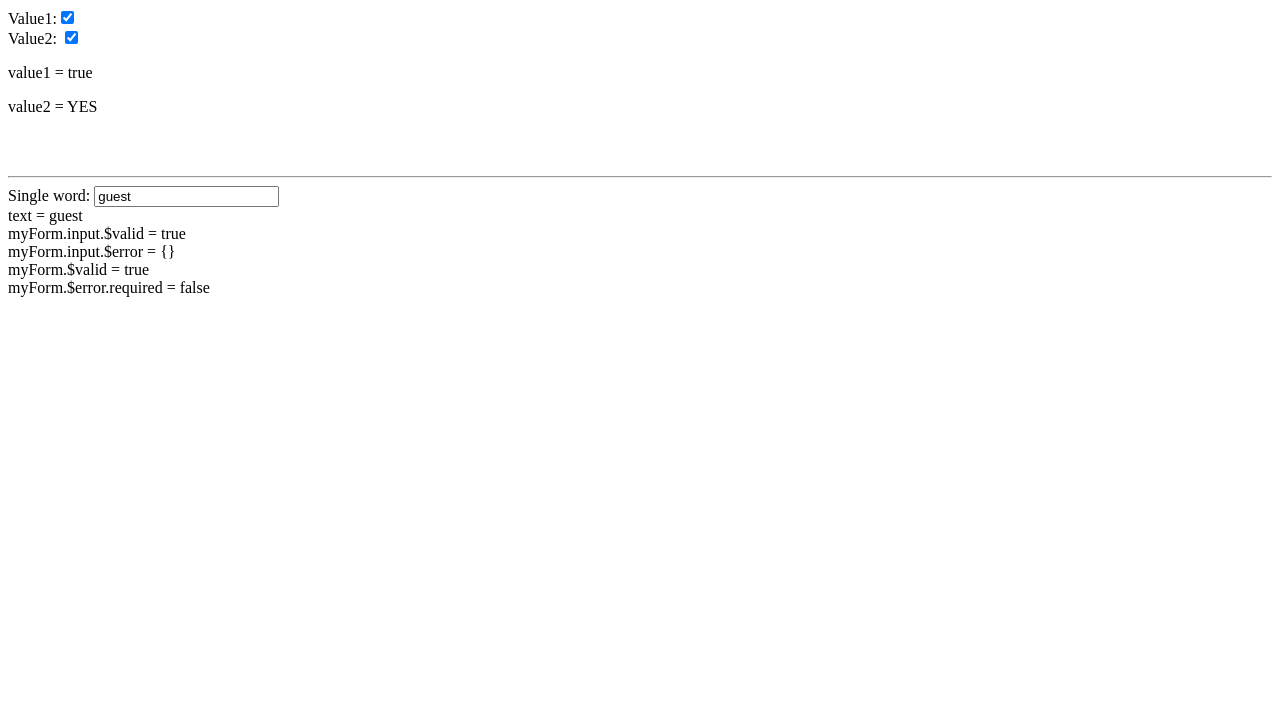
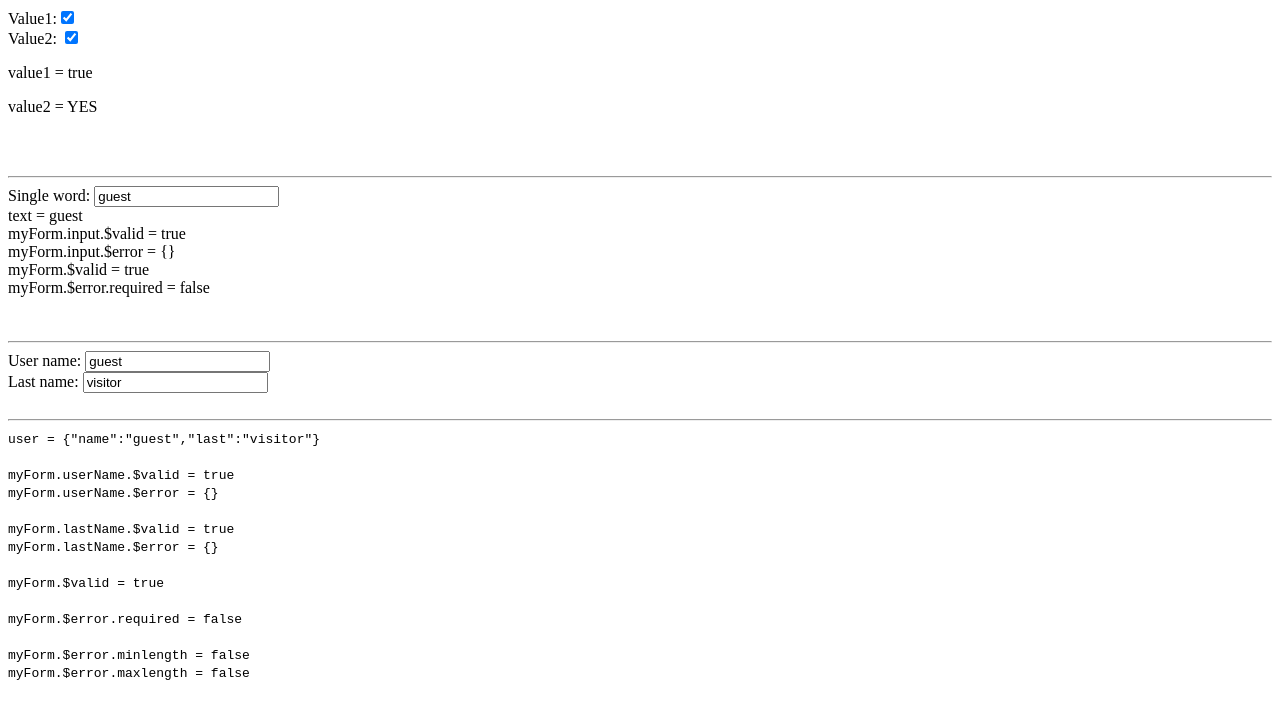
Before and after one commit to zbw322092/OfficalDocs, a plain HTML site: page ngModel and input/index.html in a window 1280 px wide. Drawn offline with Linux system fonts and the light colour scheme.

Commit message:
input ngModel

```diff
--- a/ngModel and input/index.html
+++ b/ngModel and input/index.html
@@ -22,7 +22,7 @@
   <hr>
 
   <!-- example 2  ngModel text -->
-  <form name="myForm" ng-controller="ExampleController">
+  <form name="myForm" ng-controller="InputTextController">
     <span>Single word:</span>
       <input name="input" type="text" ng-model="example.text" ng-pattern="example.word" required
       ng-trim="false"><br>
@@ -36,6 +36,51 @@
     <span>myForm.$valid = </span><span>true</span><br>
     <span>myForm.$error.required = </span><span>false</span>
   </form>
+  <br>
+  <br>
+  <hr>
+
+  <!-- HTML input element control. When used together with ngModel, it provides data-binding,
+  input state control, and validation. Input control follows HTML input types and poyfills the
+  HTML5 validation behavior for older browsers. -->
+  <div ng-controller="InputController">
+    <form name="inputForm">
+      <label>
+        User name:
+          <input type="text" name="userName" ng-model="inputExample.name" required>
+      </label>
+      <div>
+        <span ng-show="inputForm.userName.$error.required">Reuqired!</span>
+      </div>
+      <label>
+        Last name:
+          <input type="text" name="lastName" ng-model="inputExample.last"
+          ng-minlength="3" ng-maxlength="10">
+      </label>
+      <div>
+        <span ng-show="inputForm.lastName.$error.minlength">Too short!</span>
+        <span ng-show="inputForm.lastName.$error.maxlength">Too long!</span>
+      </div>
+    </form>
+    <br>
+    <hr>
+    <code>user = {{ inputExample }}</code><br><br>
+
+    <code>myForm.userName.$valid = {{ inputForm.userName.$valid }}</code><br>
+    <code>myForm.userName.$error = {{ inputForm.userName.$error }}</code><br><br>
+
+    <code>myForm.lastName.$valid = {{ inputForm.lastName.$valid }}</code><br>
+    <code>myForm.lastName.$error = {{ inputForm.lastName.$error }}</code><br><br>
+
+    <code>myForm.$valid = {{ inputForm.$valid }}</code><br><br>
+
+    <code>myForm.$error.required = {{ !!inputForm.$error.required }}</code><br><br>
+
+    <code>myForm.$error.minlength = {{ !!inputForm.$error.minlength }}</code><br>
+    <code>myForm.$error.maxlength = {{ !!inputForm.$error.maxlength }}</code>
+
+
+  </div>
 
 
   <script type="text/javascript" src="../scripts/angular.js"></script>
--- a/ngModel and input/script.js
+++ b/ngModel and input/script.js
@@ -3,9 +3,15 @@ angular.module('ngModelExample', [])
 		$scope.booleanValue = true;
 		$scope.secondValue = "YES";
 	}])
-	.controller('ExampleController', ['$scope', function($scope) {
+	.controller('InputTextController', ['$scope', function($scope) {
 		$scope.example = {
 			text: 'guest',
 			word: /^\s*\w*\s*$/
 		};
+	}])
+	.controller('InputController', ['$scope', function($scope) {
+		$scope.inputExample = {
+			name: 'guest',
+			last: 'visitor'
+		};
 	}]);
```
